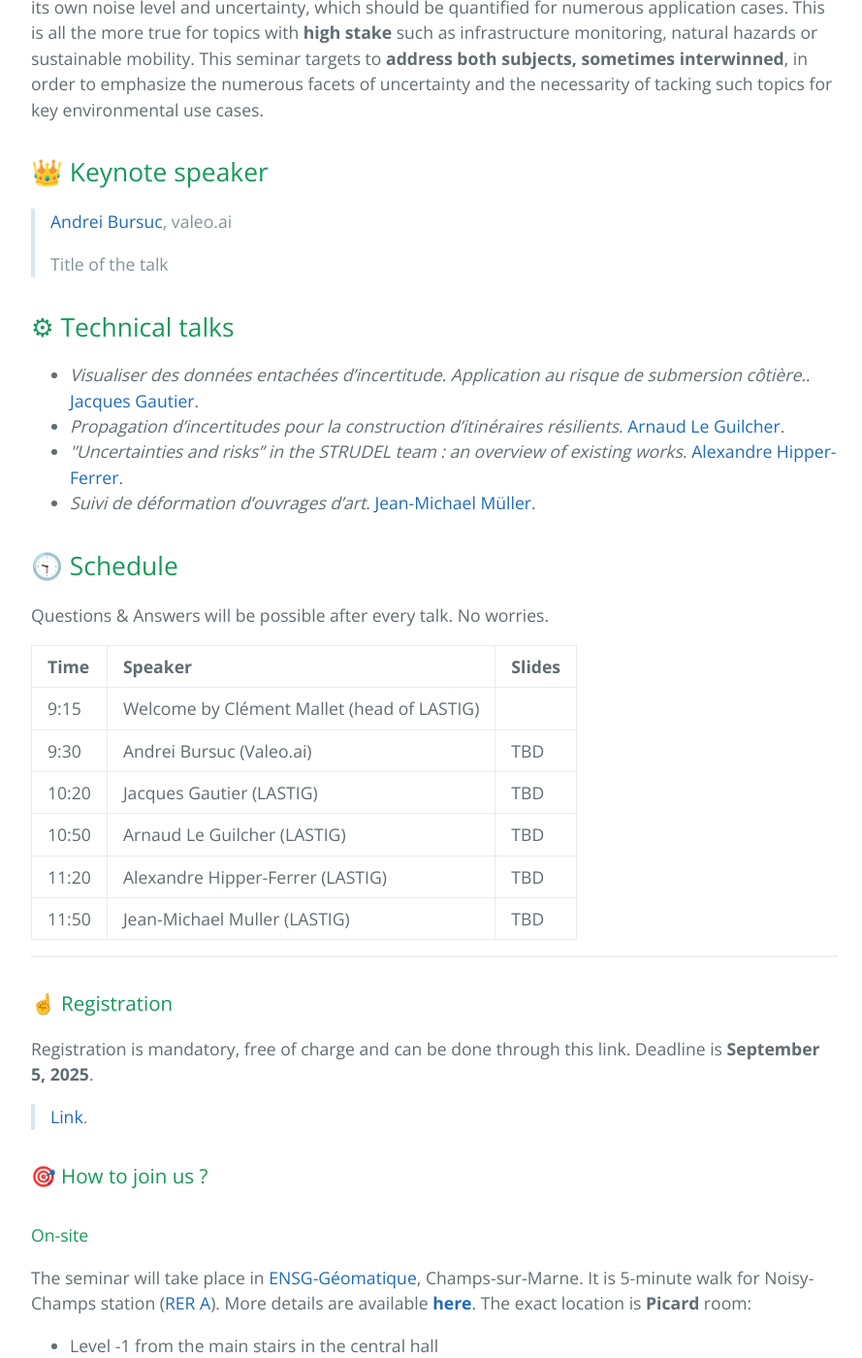
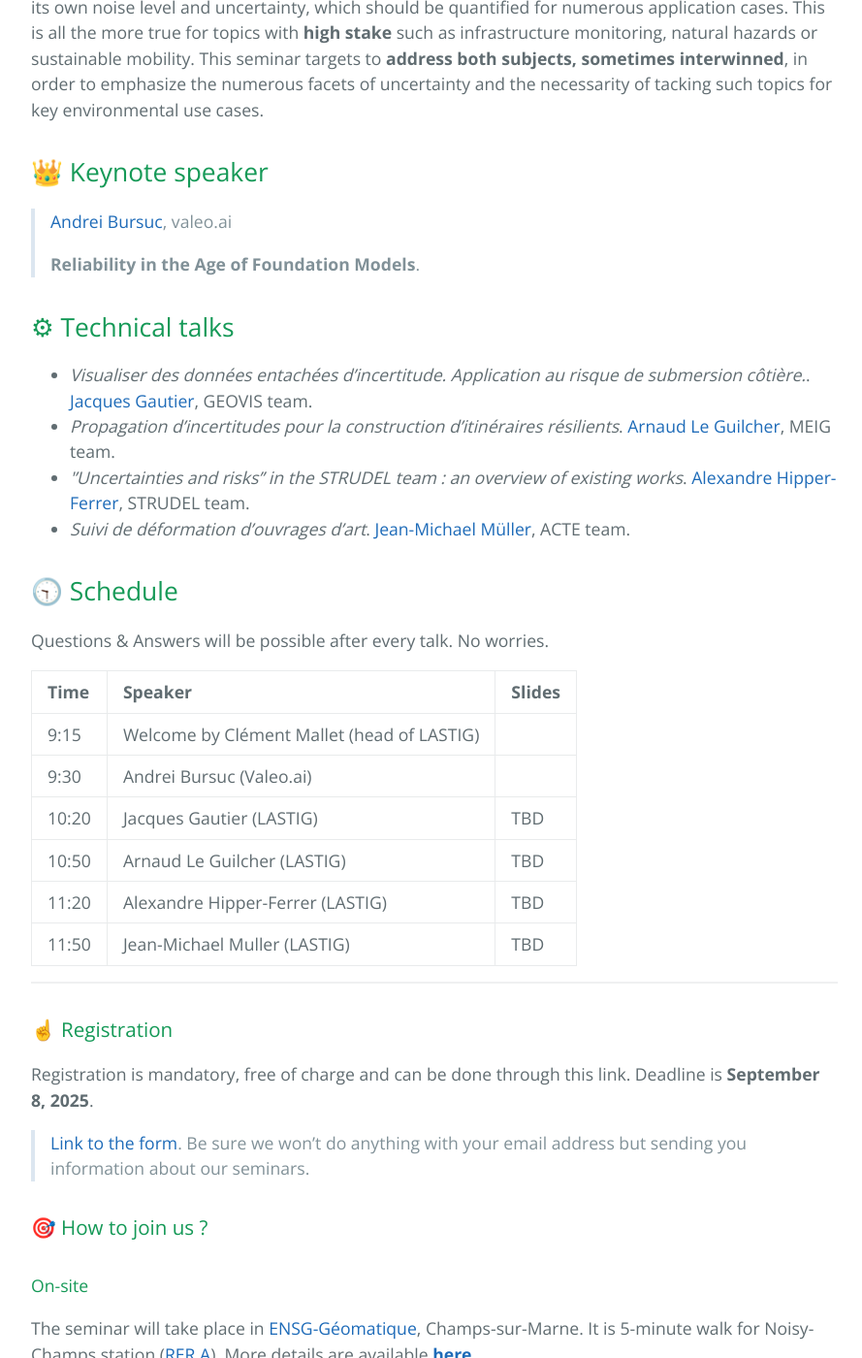
Before and after one commit to umrlastig/seminars, a Jekyll site: the page built from index.md, in a window 1280 px wide and 1400 px high, scrolled down 822 px. Shown: the whole window at 97% size, without its empty margins (192-1081 px from the left). Built offline with Jekyll 4.4.1, drawn with Linux system fonts in a browser that asks for light colours; some of the changed text lies outside the part shown.

Commit message:
Update index.md

```diff
--- a/index.md
+++ b/index.md
@@ -19,14 +19,14 @@ This seminar targets to **address both subjects, sometimes interwinned**, in ord
 
 > [Andrei Bursuc](https://abursuc.github.io/), valeo.ai
 >
-> Title of the talk
+> **Reliability in the Age of Foundation Models**.
 
 ## ⚙ Technical talks
 
-*   _Visualiser des données entachées d'incertitude. Application au risque de submersion côtière._. [Jacques Gautier](https://www.umr-lastig.fr/jacques-gautier/).
-*   _Propagation d'incertitudes pour la construction d'itinéraires résilients_. [Arnaud Le Guilcher](https://www.umr-lastig.fr/aleguilcher_homepage/).
-*   _''Uncertainties and risks'' in the STRUDEL team : an overview of existing works_. [Alexandre Hipper-Ferrer](https://ahippert.github.io/).
-*    _Suivi de déformation d'ouvrages d'art_. [Jean-Michael Müller](https://www.umr-lastig.fr/jmmuller_lastig_homepage/).
+*   _Visualiser des données entachées d'incertitude. Application au risque de submersion côtière._. [Jacques Gautier](https://www.umr-lastig.fr/jacques-gautier/), GEOVIS team.
+*   _Propagation d'incertitudes pour la construction d'itinéraires résilients_. [Arnaud Le Guilcher](https://www.umr-lastig.fr/aleguilcher_homepage/), MEIG team.
+*   _''Uncertainties and risks'' in the STRUDEL team : an overview of existing works_. [Alexandre Hipper-Ferrer](https://ahippert.github.io/), STRUDEL team.
+*    _Suivi de déformation d'ouvrages d'art_. [Jean-Michael Müller](https://www.umr-lastig.fr/jmmuller_lastig_homepage/), ACTE team.
 
 ## 🕤 Schedule
 Questions & Answers will be possible after every talk. No worries.
@@ -34,7 +34,7 @@ Questions & Answers will be possible after every talk. No worries.
 | Time        | Speaker          | Slides |
 |:-------------|:------------------|:------|
 | 9:15           | Welcome by Clément Mallet (head of LASTIG)|  |
-| 9:30           | Andrei Bursuc (Valeo.ai) | TBD  |
+| 9:30           | Andrei Bursuc (Valeo.ai) |   |
 | 10:20 | Jacques Gautier (LASTIG)   | TBD  |
 | 10:50   | Arnaud Le Guilcher (LASTIG)      | TBD   |
 | 11:20 | Alexandre Hipper-Ferrer (LASTIG) | TBD  |
@@ -43,13 +43,15 @@ Questions & Answers will be possible after every talk. No worries.
 * * *
 
 ### ☝ Registration
-Registration is mandatory, free of charge and can be done through this link. Deadline is **September 5, 2025**.
-> [Link](https://forms.cloud.microsoft/Pages/ResponsePage.aspx?id=EP0g8syDRUiFYPEzSGxLGHWNCXfhXVBFqi4ThU2Xe5FUNDIySDRZQzA4M002OEU1MDlNRlA4MVRGUy4u).
+Registration is mandatory, free of charge and can be done through this link. Deadline is **September 8, 2025**.
+> [Link to the form](https://forms.cloud.microsoft/Pages/ResponsePage.aspx?id=EP0g8syDRUiFYPEzSGxLGHWNCXfhXVBFqi4ThU2Xe5FUNDIySDRZQzA4M002OEU1MDlNRlA4MVRGUy4u).
+Be sure we won't do anything with your email address but sending you information about our seminars.
 
 ### 🎯 How to join us ?
 
 #### On-site
 The seminar will take place in [ENSG-Géomatique](https://ensg.eu/fr), Champs-sur-Marne. It is 5-minute walk for Noisy-Champs station ([RER A](https://www.ratp.fr/plans-lignes/rer/a)). More details are available **[here](https://ensg.eu/en/node/62)**.
+
 The exact location is **Picard** room:
  - Level -1 from the main stairs in the central hall
  - Left door and just follow the signs.
```
